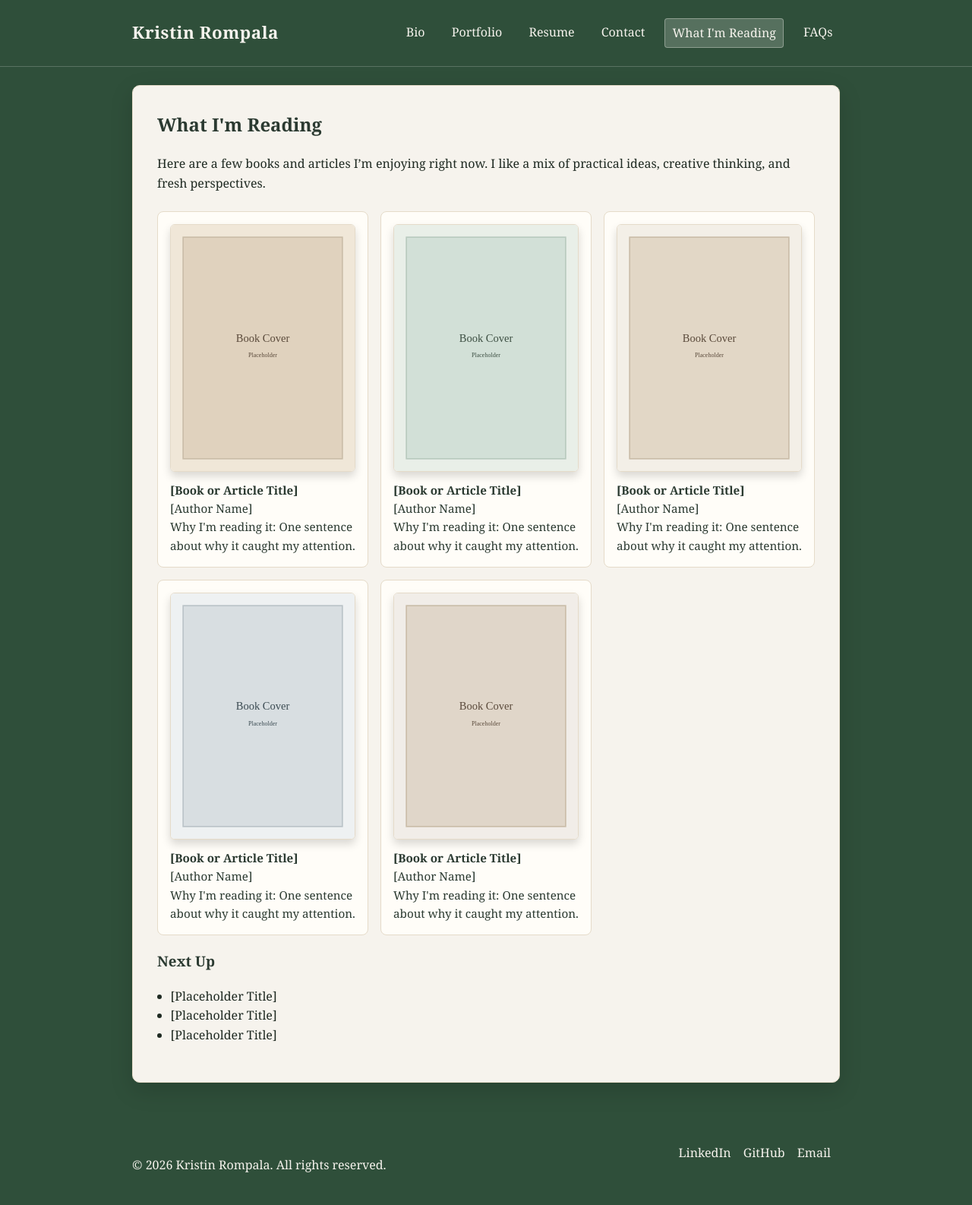
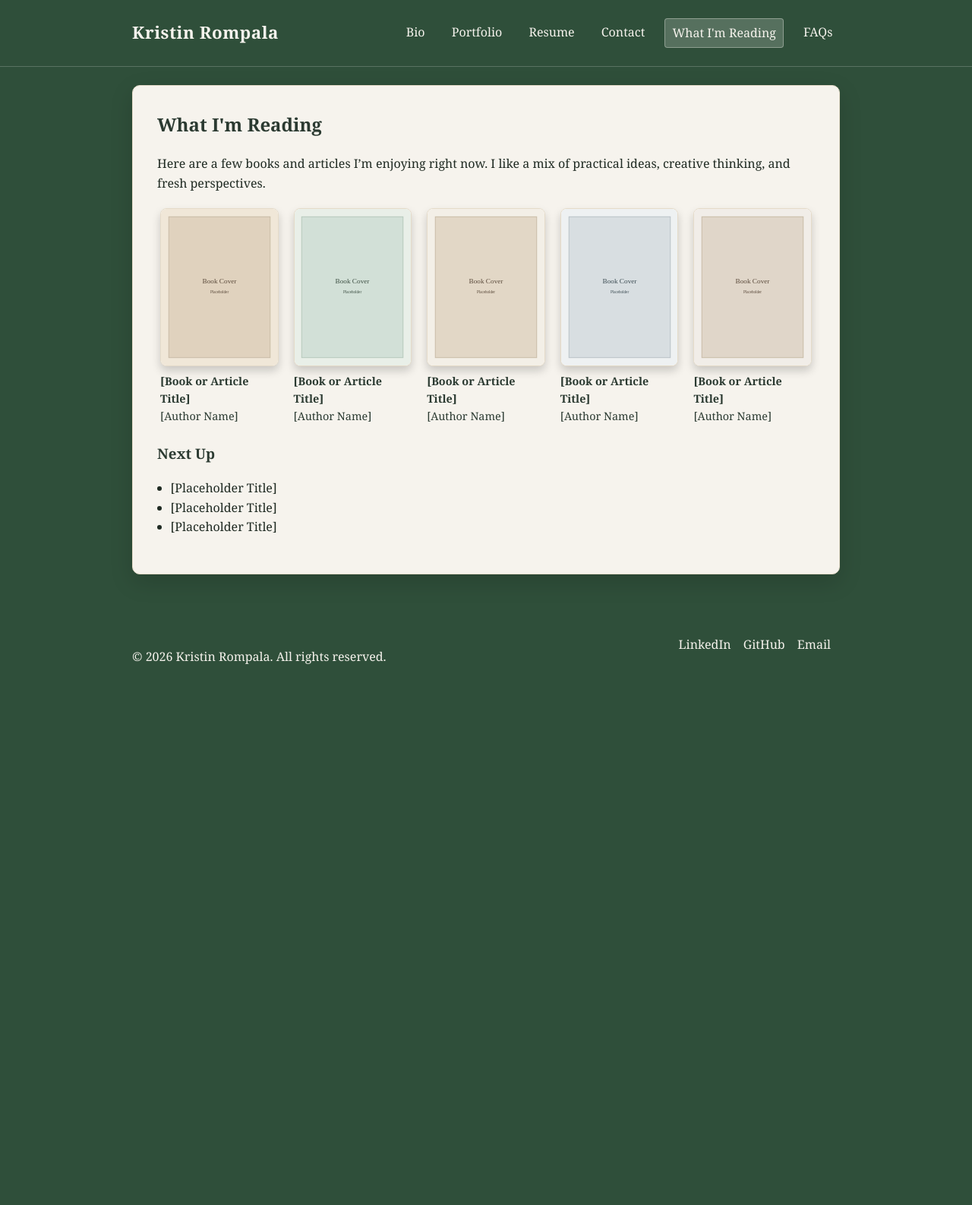
Before and after one commit to rompk371/rompk371.github.io, a Jekyll site: the page built from reading.md, in a window 1280 px wide. Shown: the whole page at 76% size. Built offline with Jekyll 4.4.1, drawn with Linux system fonts in a browser that asks for light colours; after the commit the page ends 918 px from its top, so only the background shows below that.

Commit message:
Reading edits

```diff
--- a/assets/css/style.css
+++ b/assets/css/style.css
@@ -159,20 +159,20 @@ a:focus-visible {
 }
 
 .reading-grid {
-  margin: 1.5rem 0 0;
+  margin: 1rem 0 0;
   display: grid;
-  gap: 1rem;
-  grid-template-columns: repeat(auto-fit, minmax(240px, 1fr));
+  gap: 0.75rem;
+  grid-template-columns: repeat(auto-fit, minmax(160px, 1fr));
 }
 
 .reading-card {
   margin: 0;
-  background: #fffdf8;
-  border: 1px solid var(--border);
-  border-radius: 8px;
-  padding: 1rem;
+  background: transparent;
+  border: none;
+  border-radius: 6px;
+  padding: 0.25rem;
   display: grid;
-  gap: 0.75rem;
+  gap: 0.5rem;
 }
 
 .reading-cover {
@@ -180,14 +180,14 @@ a:focus-visible {
   height: auto;
   aspect-ratio: 3 / 4;
   object-fit: cover;
-  border-radius: 6px;
+  border-radius: 8px;
   border: 1px solid var(--border);
-  box-shadow: 0 6px 12px rgba(0, 0, 0, 0.15);
+  box-shadow: 0 6px 12px rgba(0, 0, 0, 0.18);
   background: #fff;
 }
 
 .reading-meta {
-  font-size: 0.95rem;
+  font-size: 0.9rem;
   color: #2b3a31;
 }
 
--- a/reading.md
+++ b/reading.md
@@ -12,8 +12,7 @@ Here are a few books and articles I'm enjoying right now. I like a mix of practi
     <img class="reading-cover" src="{{ '/assets/img/book-cover-1.svg' | relative_url }}" alt="Cover of [Book or Article Title]" />
     <figcaption class="reading-meta">
       <strong>[Book or Article Title]</strong><br />
-      <span>[Author Name]</span><br />
-      <span>Why I'm reading it: One sentence about why it caught my attention.</span>
+      <span>[Author Name]</span>
     </figcaption>
   </figure>
   <figure class="reading-card">
@@ -21,8 +20,7 @@ Here are a few books and articles I'm enjoying right now. I like a mix of practi
     <img class="reading-cover" src="{{ '/assets/img/book-cover-2.svg' | relative_url }}" alt="Cover of [Book or Article Title]" />
     <figcaption class="reading-meta">
       <strong>[Book or Article Title]</strong><br />
-      <span>[Author Name]</span><br />
-      <span>Why I'm reading it: One sentence about why it caught my attention.</span>
+      <span>[Author Name]</span>
     </figcaption>
   </figure>
   <figure class="reading-card">
@@ -30,8 +28,7 @@ Here are a few books and articles I'm enjoying right now. I like a mix of practi
     <img class="reading-cover" src="{{ '/assets/img/book-cover-3.svg' | relative_url }}" alt="Cover of [Book or Article Title]" />
     <figcaption class="reading-meta">
       <strong>[Book or Article Title]</strong><br />
-      <span>[Author Name]</span><br />
-      <span>Why I'm reading it: One sentence about why it caught my attention.</span>
+      <span>[Author Name]</span>
     </figcaption>
   </figure>
   <figure class="reading-card">
@@ -39,8 +36,7 @@ Here are a few books and articles I'm enjoying right now. I like a mix of practi
     <img class="reading-cover" src="{{ '/assets/img/book-cover-4.svg' | relative_url }}" alt="Cover of [Book or Article Title]" />
     <figcaption class="reading-meta">
       <strong>[Book or Article Title]</strong><br />
-      <span>[Author Name]</span><br />
-      <span>Why I'm reading it: One sentence about why it caught my attention.</span>
+      <span>[Author Name]</span>
     </figcaption>
   </figure>
   <figure class="reading-card">
@@ -48,8 +44,7 @@ Here are a few books and articles I'm enjoying right now. I like a mix of practi
     <img class="reading-cover" src="{{ '/assets/img/book-cover-5.svg' | relative_url }}" alt="Cover of [Book or Article Title]" />
     <figcaption class="reading-meta">
       <strong>[Book or Article Title]</strong><br />
-      <span>[Author Name]</span><br />
-      <span>Why I'm reading it: One sentence about why it caught my attention.</span>
+      <span>[Author Name]</span>
     </figcaption>
   </figure>
 </div>
```
